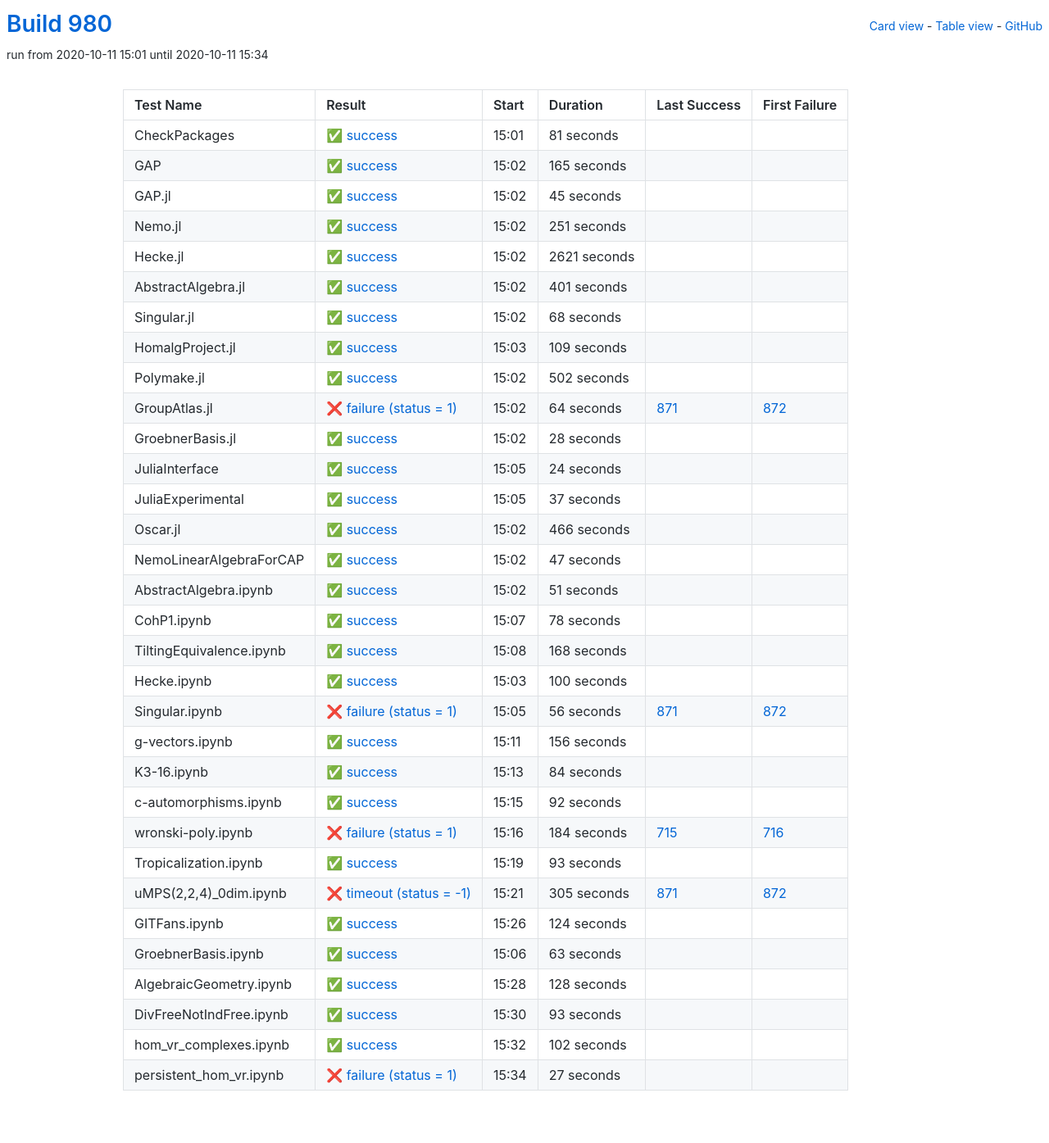
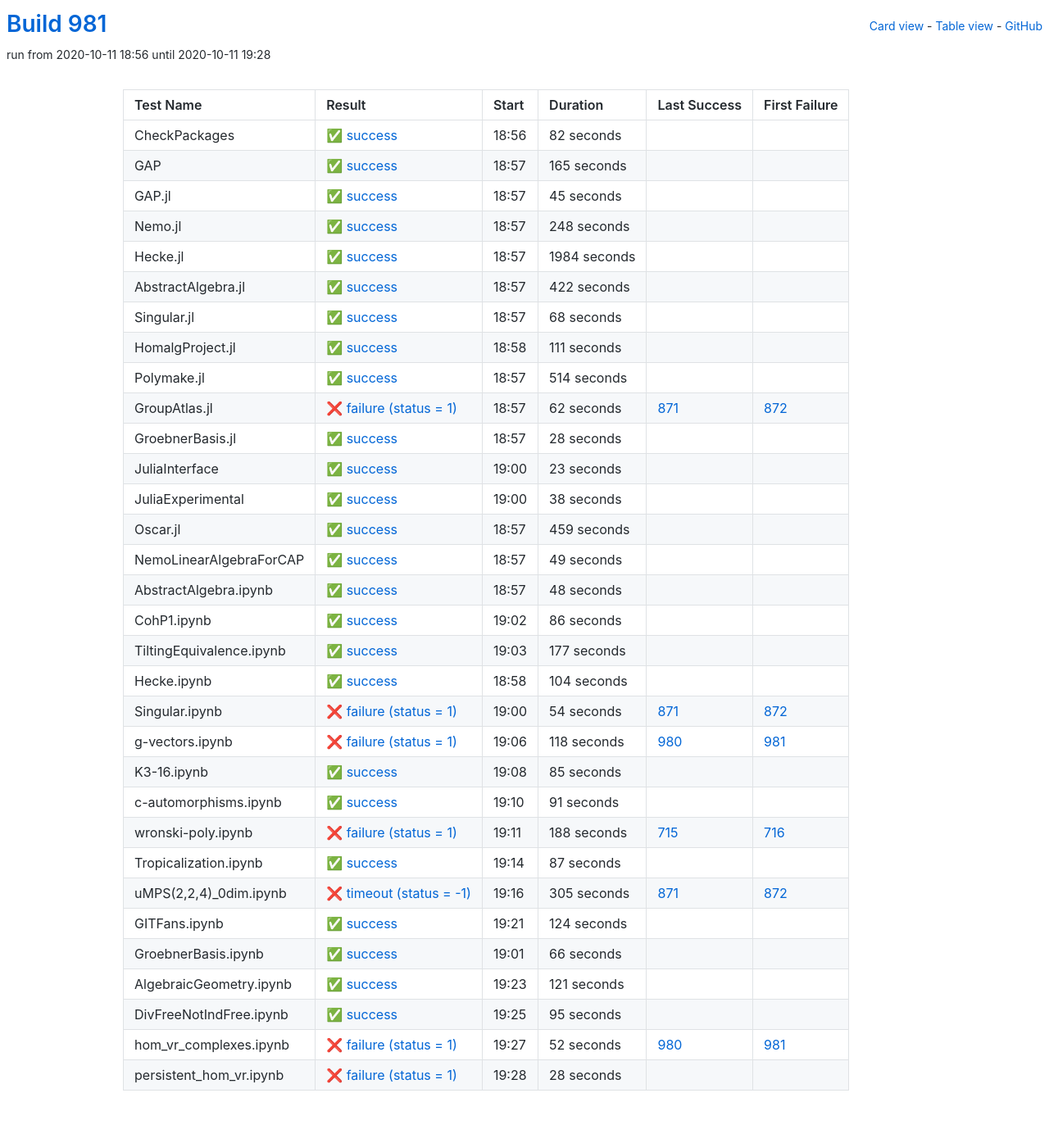
Before and after one commit to oscar-system/oscar-ci-status-stable, a Jekyll site: the page built from table.html, in a window 1280 px wide. Shown: the whole page at 82% size. Built offline with Jekyll 4.4.1, drawn with Linux system fonts in a browser that asks for light colours.

Commit message:
Build #981

```diff
--- a/_data/ci.yml
+++ b/_data/ci.yml
@@ -1,6 +1,6 @@
 ---
-build: 980
-build_url: https://oscarci.mathematik.uni-kl.de/job/oscar-stable/980/
+build: 981
+build_url: https://oscarci.mathematik.uni-kl.de/job/oscar-stable/981/
 job: oscar-stable
 organization: oscar-system
 repo: oscar-ci-status-stable
@@ -8,20 +8,20 @@ repourl: https://github.com/oscar-system/oscar-ci-status-stable
 tests:
 - name: CheckPackages
   id: checkpackages
-  log: https://oscarci.mathematik.uni-kl.de/job/oscar-stable/980/artifact/logs/build-980/CheckPackages.log
-  start: 2020-10-11 15:01
+  log: https://oscarci.mathematik.uni-kl.de/job/oscar-stable/981/artifact/logs/build-981/CheckPackages.log
+  start: 2020-10-11 18:56
   success: true
   exitcode: 0
   status: success
-  duration: 81
+  duration: 82
   last_success: false
   last_success_url:
   first_failure: false
   first_failure_url:
 - name: GAP
   id: gap
-  log: https://oscarci.mathematik.uni-kl.de/job/oscar-stable/980/artifact/logs/build-980/GAP.log
-  start: 2020-10-11 15:02
+  log: https://oscarci.mathematik.uni-kl.de/job/oscar-stable/981/artifact/logs/build-981/GAP.log
+  start: 2020-10-11 18:57
   success: true
   exitcode: 0
   status: success
@@ -32,8 +32,8 @@ tests:
   first_failure_url:
 - name: GAP.jl
   id: gap-jl
-  log: https://oscarci.mathematik.uni-kl.de/job/oscar-stable/980/artifact/logs/build-980/GAP.jl.log
-  start: 2020-10-11 15:02
+  log: https://oscarci.mathematik.uni-kl.de/job/oscar-stable/981/artifact/logs/build-981/GAP.jl.log
+  start: 2020-10-11 18:57
   success: true
   exitcode: 0
   status: success
@@ -44,44 +44,44 @@ tests:
   first_failure_url:
 - name: Nemo.jl
   id: nemo-jl
-  log: https://oscarci.mathematik.uni-kl.de/job/oscar-stable/980/artifact/logs/build-980/Nemo.jl.log
-  start: 2020-10-11 15:02
+  log: https://oscarci.mathematik.uni-kl.de/job/oscar-stable/981/artifact/logs/build-981/Nemo.jl.log
+  start: 2020-10-11 18:57
   success: true
   exitcode: 0
   status: success
-  duration: 251
+  duration: 248
   last_success: false
   last_success_url:
   first_failure: false
   first_failure_url:
 - name: Hecke.jl
   id: hecke-jl
-  log: https://oscarci.mathematik.uni-kl.de/job/oscar-stable/980/artifact/logs/build-980/Hecke.jl.log
-  start: 2020-10-11 15:02
+  log: https://oscarci.mathematik.uni-kl.de/job/oscar-stable/981/artifact/logs/build-981/Hecke.jl.log
+  start: 2020-10-11 18:57
   success: true
   exitcode: 0
   status: success
-  duration: 2621
+  duration: 1984
   last_success: false
   last_success_url:
   first_failure: false
   first_failure_url:
 - name: AbstractAlgebra.jl
   id: abstractalgebra-jl
-  log: https://oscarci.mathematik.uni-kl.de/job/oscar-stable/980/artifact/logs/build-980/AbstractAlgebra.jl.log
-  start: 2020-10-11 15:02
+  log: https://oscarci.mathematik.uni-kl.de/job/oscar-stable/981/artifact/logs/build-981/AbstractAlgebra.jl.log
+  start: 2020-10-11 18:57
   success: true
   exitcode: 0
   status: success
-  duration: 401
+  duration: 422
   last_success: false
   last_success_url:
   first_failure: false
   first_failure_url:
 - name: Singular.jl
   id: singular-jl
-  log: https://oscarci.mathematik.uni-kl.de/job/oscar-stable/980/artifact/logs/build-980/Singular.jl.log
-  start: 2020-10-11 15:02
+  log: https://oscarci.mathematik.uni-kl.de/job/oscar-stable/981/artifact/logs/build-981/Singular.jl.log
+  start: 2020-10-11 18:57
   success: true
   exitcode: 0
   status: success
@@ -92,44 +92,44 @@ tests:
   first_failure_url:
 - name: HomalgProject.jl
   id: homalgproject-jl
-  log: https://oscarci.mathematik.uni-kl.de/job/oscar-stable/980/artifact/logs/build-980/HomalgProject.jl.log
-  start: 2020-10-11 15:03
+  log: https://oscarci.mathematik.uni-kl.de/job/oscar-stable/981/artifact/logs/build-981/HomalgProject.jl.log
+  start: 2020-10-11 18:58
   success: true
   exitcode: 0
   status: success
-  duration: 109
+  duration: 111
   last_success: false
   last_success_url:
   first_failure: false
   first_failure_url:
 - name: Polymake.jl
   id: polymake-jl
-  log: https://oscarci.mathematik.uni-kl.de/job/oscar-stable/980/artifact/logs/build-980/Polymake.jl.log
-  start: 2020-10-11 15:02
+  log: https://oscarci.mathematik.uni-kl.de/job/oscar-stable/981/artifact/logs/build-981/Polymake.jl.log
+  start: 2020-10-11 18:57
   success: true
   exitcode: 0
   status: success
-  duration: 502
+  duration: 514
   last_success: false
   last_success_url:
   first_failure: false
   first_failure_url:
 - name: GroupAtlas.jl
   id: groupatlas-jl
-  log: https://oscarci.mathematik.uni-kl.de/job/oscar-stable/980/artifact/logs/build-980/GroupAtlas.jl.log
-  start: 2020-10-11 15:02
+  log: https://oscarci.mathematik.uni-kl.de/job/oscar-stable/981/artifact/logs/build-981/GroupAtlas.jl.log
+  start: 2020-10-11 18:57
   success: false
   exitcode: 1
   status: failure
-  duration: 64
+  duration: 62
   last_success: 871
   last_success_url: https://oscarci.mathematik.uni-kl.de/job/oscar-stable/871/
   first_failure: 872
   first_failure_url: https://oscarci.mathematik.uni-kl.de/job/oscar-stable/872/
 - name: GroebnerBasis.jl
   id: groebnerbasis-jl
-  log: https://oscarci.mathematik.uni-kl.de/job/oscar-stable/980/artifact/logs/build-980/GroebnerBasis.jl.log
-  start: 2020-10-11 15:02
+  log: https://oscarci.mathematik.uni-kl.de/job/oscar-stable/981/artifact/logs/build-981/GroebnerBasis.jl.log
+  start: 2020-10-11 18:57
   success: true
   exitcode: 0
   status: success
@@ -140,176 +140,176 @@ tests:
   first_failure_url:
 - name: JuliaInterface
   id: juliainterface
-  log: https://oscarci.mathematik.uni-kl.de/job/oscar-stable/980/artifact/logs/build-980/JuliaInterface.log
-  start: 2020-10-11 15:05
+  log: https://oscarci.mathematik.uni-kl.de/job/oscar-stable/981/artifact/logs/build-981/JuliaInterface.log
+  start: 2020-10-11 19:00
   success: true
   exitcode: 0
   status: success
-  duration: 24
+  duration: 23
   last_success: false
   last_success_url:
   first_failure: false
   first_failure_url:
 - name: JuliaExperimental
   id: juliaexperimental
-  log: https://oscarci.mathematik.uni-kl.de/job/oscar-stable/980/artifact/logs/build-980/JuliaExperimental.log
-  start: 2020-10-11 15:05
+  log: https://oscarci.mathematik.uni-kl.de/job/oscar-stable/981/artifact/logs/build-981/JuliaExperimental.log
+  start: 2020-10-11 19:00
   success: true
   exitcode: 0
   status: success
-  duration: 37
+  duration: 38
   last_success: false
   last_success_url:
   first_failure: false
   first_failure_url:
 - name: Oscar.jl
   id: oscar-jl
-  log: https://oscarci.mathematik.uni-kl.de/job/oscar-stable/980/artifact/logs/build-980/Oscar.jl.log
-  start: 2020-10-11 15:02
+  log: https://oscarci.mathematik.uni-kl.de/job/oscar-stable/981/artifact/logs/build-981/Oscar.jl.log
+  start: 2020-10-11 18:57
   success: true
   exitcode: 0
   status: success
-  duration: 466
+  duration: 459
   last_success: false
   last_success_url:
   first_failure: false
   first_failure_url:
 - name: NemoLinearAlgebraForCAP
   id: nemolinearalgebraforcap
-  log: https://oscarci.mathematik.uni-kl.de/job/oscar-stable/980/artifact/logs/build-980/NemoLinearAlgebraForCAP.log
-  start: 2020-10-11 15:02
+  log: https://oscarci.mathematik.uni-kl.de/job/oscar-stable/981/artifact/logs/build-981/NemoLinearAlgebraForCAP.log
+  start: 2020-10-11 18:57
   success: true
   exitcode: 0
   status: success
-  duration: 47
+  duration: 49
   last_success: false
   last_success_url:
   first_failure: false
   first_failure_url:
 - name: AbstractAlgebra.ipynb
   id: abstractalgebra-ipynb
-  log: https://oscarci.mathematik.uni-kl.de/job/oscar-stable/980/artifact/logs/build-980/AbstractAlgebra.ipynb.log
-  start: 2020-10-11 15:02
+  log: https://oscarci.mathematik.uni-kl.de/job/oscar-stable/981/artifact/logs/build-981/AbstractAlgebra.ipynb.log
+  start: 2020-10-11 18:57
   success: true
   exitcode: 0
   status: success
-  duration: 51
+  duration: 48
   last_success: false
   last_success_url:
   first_failure: false
   first_failure_url:
 - name: CohP1.ipynb
   id: cohp1-ipynb
-  log: https://oscarci.mathematik.uni-kl.de/job/oscar-stable/980/artifact/logs/build-980/CohP1.ipynb.log
-  start: 2020-10-11 15:07
+  log: https://oscarci.mathematik.uni-kl.de/job/oscar-stable/981/artifact/logs/build-981/CohP1.ipynb.log
+  start: 2020-10-11 19:02
   success: true
   exitcode: 0
   status: success
-  duration: 78
+  duration: 86
   last_success: false
   last_success_url:
   first_failure: false
   first_failure_url:
 - name: TiltingEquivalence.ipynb
   id: tiltingequivalence-ipynb
-  log: https://oscarci.mathematik.uni-kl.de/job/oscar-stable/980/artifact/logs/build-980/TiltingEquivalence.ipynb.log
-  start: 2020-10-11 15:08
+  log: https://oscarci.mathematik.uni-kl.de/job/oscar-stable/981/artifact/logs/build-981/TiltingEquivalence.ipynb.log
+  start: 2020-10-11 19:03
   success: true
   exitcode: 0
   status: success
-  duration: 168
+  duration: 177
   last_success: false
   last_success_url:
   first_failure: false
   first_failure_url:
 - name: Hecke.ipynb
   id: hecke-ipynb
-  log: https://oscarci.mathematik.uni-kl.de/job/oscar-stable/980/artifact/logs/build-980/Hecke.ipynb.log
-  start: 2020-10-11 15:03
+  log: https://oscarci.mathematik.uni-kl.de/job/oscar-stable/981/artifact/logs/build-981/Hecke.ipynb.log
+  start: 2020-10-11 18:58
   success: true
   exitcode: 0
   status: success
-  duration: 100
+  duration: 104
   last_success: false
   last_success_url:
   first_failure: false
   first_failure_url:
 - name: Singular.ipynb
   id: singular-ipynb
-  log: https://oscarci.mathematik.uni-kl.de/job/oscar-stable/980/artifact/logs/build-980/Singular.ipynb.log
-  start: 2020-10-11 15:05
+  log: https://oscarci.mathematik.uni-kl.de/job/oscar-stable/981/artifact/logs/build-981/Singular.ipynb.log
+  start: 2020-10-11 19:00
   success: false
   exitcode: 1
   status: failure
-  duration: 56
+  duration: 54
   last_success: 871
   last_success_url: https://oscarci.mathematik.uni-kl.de/job/oscar-stable/871/
   first_failure: 872
   first_failure_url: https://oscarci.mathematik.uni-kl.de/job/oscar-stable/872/
 - name: g-vectors.ipynb
   id: g-vectors-ipynb
-  log: https://oscarci.mathematik.uni-kl.de/job/oscar-stable/980/artifact/logs/build-980/g-vectors.ipynb.log
-  start: 2020-10-11 15:11
+  log: https://oscarci.mathematik.uni-kl.de/job/oscar-stable/981/artifact/logs/build-981/g-vectors.ipynb.log
+  start: 2020-10-11 19:06
+  success: false
+  exitcode: 1
+  status: failure
+  duration: 118
+  last_success: 980
+  last_success_url: https://oscarci.mathematik.uni-kl.de/job/oscar-stable/980/
+  first_failure: 981
+  first_failure_url: https://oscarci.mathematik.uni-kl.de/job/oscar-stable/981/
+- name: K3-16.ipynb
+  id: k3-16-ipynb
+  log: https://oscarci.mathematik.uni-kl.de/job/oscar-stable/981/artifact/logs/build-981/K3-16.ipynb.log
+  start: 2020-10-11 19:08
   success: true
   exitcode: 0
   status: success
-  duration: 156
-  last_success: false
-  last_success_url:
-  first_failure: false
-  first_failure_url:
-- name: K3-16.ipynb
-  id: k3-16-ipynb
-  log: https://oscarci.mathematik.uni-kl.de/job/oscar-stable/980/artifact/logs/build-980/K3-16.ipynb.log
-  start: 2020-10-11 15:13
-  success: true
-  exitcode: 0
-  status: success
-  duration: 84
+  duration: 85
   last_success: false
   last_success_url:
   first_failure: false
   first_failure_url:
 - name: c-automorphisms.ipynb
   id: c-automorphisms-ipynb
-  log: https://oscarci.mathematik.uni-kl.de/job/oscar-stable/980/artifact/logs/build-980/c-automorphisms.ipynb.log
-  start: 2020-10-11 15:15
+  log: https://oscarci.mathematik.uni-kl.de/job/oscar-stable/981/artifact/logs/build-981/c-automorphisms.ipynb.log
+  start: 2020-10-11 19:10
   success: true
   exitcode: 0
   status: success
-  duration: 92
+  duration: 91
   last_success: false
   last_success_url:
   first_failure: false
   first_failure_url:
 - name: wronski-poly.ipynb
   id: wronski-poly-ipynb
-  log: https://oscarci.mathematik.uni-kl.de/job/oscar-stable/980/artifact/logs/build-980/wronski-poly.ipynb.log
-  start: 2020-10-11 15:16
+  log: https://oscarci.mathematik.uni-kl.de/job/oscar-stable/981/artifact/logs/build-981/wronski-poly.ipynb.log
+  start: 2020-10-11 19:11
   success: false
   exitcode: 1
   status: failure
-  duration: 184
+  duration: 188
   last_success: 715
   last_success_url: https://oscarci.mathematik.uni-kl.de/job/oscar-stable/715/
   first_failure: 716
   first_failure_url: https://oscarci.mathematik.uni-kl.de/job/oscar-stable/716/
 - name: Tropicalization.ipynb
   id: tropicalization-ipynb
-  log: https://oscarci.mathematik.uni-kl.de/job/oscar-stable/980/artifact/logs/build-980/Tropicalization.ipynb.log
-  start: 2020-10-11 15:19
+  log: https://oscarci.mathematik.uni-kl.de/job/oscar-stable/981/artifact/logs/build-981/Tropicalization.ipynb.log
+  start: 2020-10-11 19:14
   success: true
   exitcode: 0
   status: success
-  duration: 93
+  duration: 87
   last_success: false
   last_success_url:
   first_failure: false
   first_failure_url:
 - name: uMPS(2,2,4)_0dim.ipynb
   id: umps-2-2-4-0dim-ipynb
-  log: https://oscarci.mathematik.uni-kl.de/job/oscar-stable/980/artifact/logs/build-980/uMPS-2-2-4-_0dim.ipynb.log
-  start: 2020-10-11 15:21
+  log: https://oscarci.mathematik.uni-kl.de/job/oscar-stable/981/artifact/logs/build-981/uMPS-2-2-4-_0dim.ipynb.log
+  start: 2020-10-11 19:16
   success: false
   exitcode: -1
   status: timeout
@@ -320,8 +320,8 @@ tests:
   first_failure_url: https://oscarci.mathematik.uni-kl.de/job/oscar-stable/872/
 - name: GITFans.ipynb
   id: gitfans-ipynb
-  log: https://oscarci.mathematik.uni-kl.de/job/oscar-stable/980/artifact/logs/build-980/GITFans.ipynb.log
-  start: 2020-10-11 15:26
+  log: https://oscarci.mathematik.uni-kl.de/job/oscar-stable/981/artifact/logs/build-981/GITFans.ipynb.log
+  start: 2020-10-11 19:21
   success: true
   exitcode: 0
   status: success
@@ -332,61 +332,61 @@ tests:
   first_failure_url:
 - name: GroebnerBasis.ipynb
   id: groebnerbasis-ipynb
-  log: https://oscarci.mathematik.uni-kl.de/job/oscar-stable/980/artifact/logs/build-980/GroebnerBasis.ipynb.log
-  start: 2020-10-11 15:06
+  log: https://oscarci.mathematik.uni-kl.de/job/oscar-stable/981/artifact/logs/build-981/GroebnerBasis.ipynb.log
+  start: 2020-10-11 19:01
   success: true
   exitcode: 0
   status: success
-  duration: 63
+  duration: 66
   last_success: false
   last_success_url:
   first_failure: false
   first_failure_url:
 - name: AlgebraicGeometry.ipynb
   id: algebraicgeometry-ipynb
-  log: https://oscarci.mathematik.uni-kl.de/job/oscar-stable/980/artifact/logs/build-980/AlgebraicGeometry.ipynb.log
-  start: 2020-10-11 15:28
+  log: https://oscarci.mathematik.uni-kl.de/job/oscar-stable/981/artifact/logs/build-981/AlgebraicGeometry.ipynb.log
+  start: 2020-10-11 19:23
   success: true
   exitcode: 0
   status: success
-  duration: 128
+  duration: 121
   last_success: false
   last_success_url:
   first_failure: false
   first_failure_url:
 - name: DivFreeNotIndFree.ipynb
   id: divfreenotindfree-ipynb
-  log: https://oscarci.mathematik.uni-kl.de/job/oscar-stable/980/artifact/logs/build-980/DivFreeNotIndFree.ipynb.log
-  start: 2020-10-11 15:30
+  log: https://oscarci.mathematik.uni-kl.de/job/oscar-stable/981/artifact/logs/build-981/DivFreeNotIndFree.ipynb.log
+  start: 2020-10-11 19:25
   success: true
   exitcode: 0
   status: success
-  duration: 93
+  duration: 95
   last_success: false
   last_success_url:
   first_failure: false
   first_failure_url:
 - name: hom_vr_complexes.ipynb
   id: hom-vr-complexes-ipynb
-  log: https://oscarci.mathematik.uni-kl.de/job/oscar-stable/980/artifact/logs/build-980/hom_vr_complexes.ipynb.log
-  start: 2020-10-11 15:32
-  success: true
-  exitcode: 0
-  status: success
-  duration: 102
+  log: https://oscarci.mathematik.uni-kl.de/job/oscar-stable/981/artifact/logs/build-981/hom_vr_complexes.ipynb.log
+  start: 2020-10-11 19:27
+  success: false
+  exitcode: 1
+  status: failure
+  duration: 52
+  last_success: 980
+  last_success_url: https://oscarci.mathematik.uni-kl.de/job/oscar-stable/980/
+  first_failure: 981
+  first_failure_url: https://oscarci.mathematik.uni-kl.de/job/oscar-stable/981/
+- name: persistent_hom_vr.ipynb
+  id: persistent-hom-vr-ipynb
+  log: https://oscarci.mathematik.uni-kl.de/job/oscar-stable/981/artifact/logs/build-981/persistent_hom_vr.ipynb.log
+  start: 2020-10-11 19:28
+  success: false
+  exitcode: 1
+  status: failure
+  duration: 28
   last_success: false
   last_success_url:
   first_failure: false
   first_failure_url:
-- name: persistent_hom_vr.ipynb
-  id: persistent-hom-vr-ipynb
-  log: https://oscarci.mathematik.uni-kl.de/job/oscar-stable/980/artifact/logs/build-980/persistent_hom_vr.ipynb.log
-  start: 2020-10-11 15:34
-  success: false
-  exitcode: 1
-  status: failure
-  duration: 27
-  last_success: false
-  last_success_url:
-  first_failure: false
-  first_failure_url:
```
Also changed, not shown: README.md.
